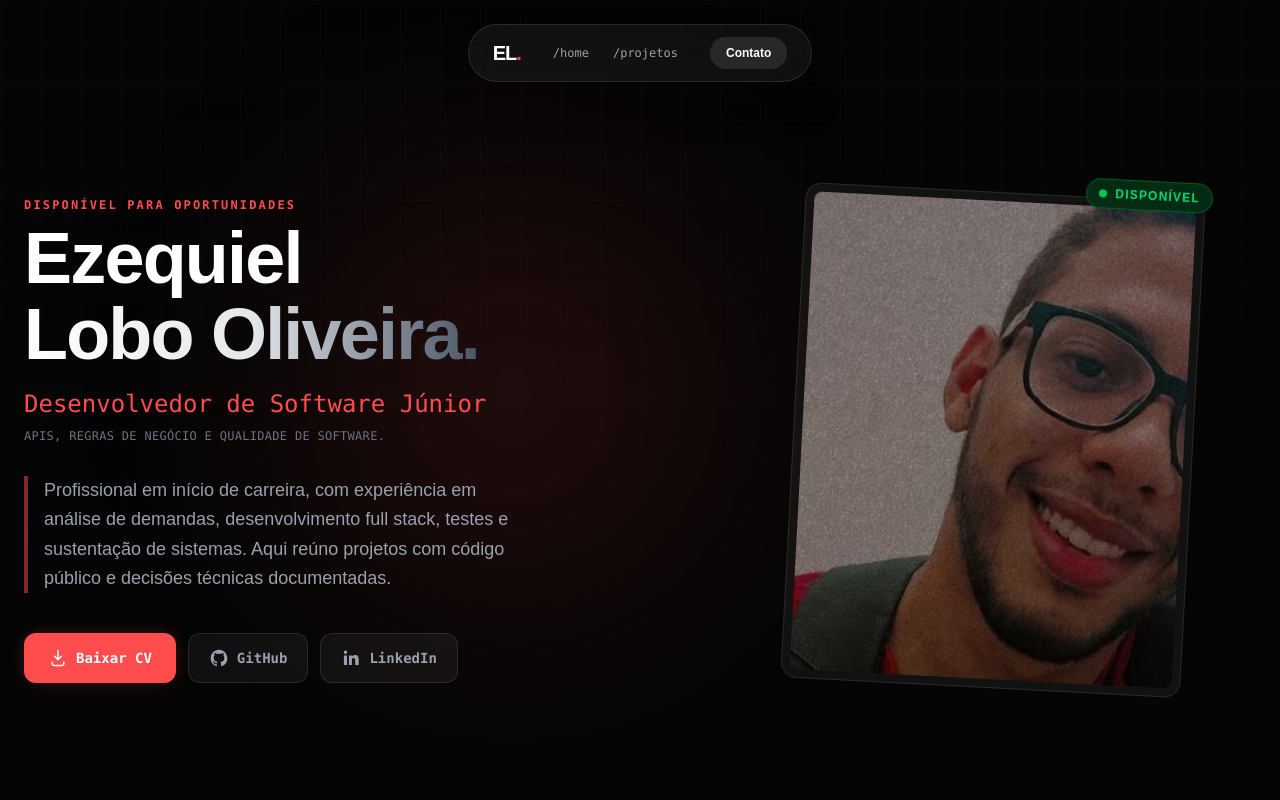
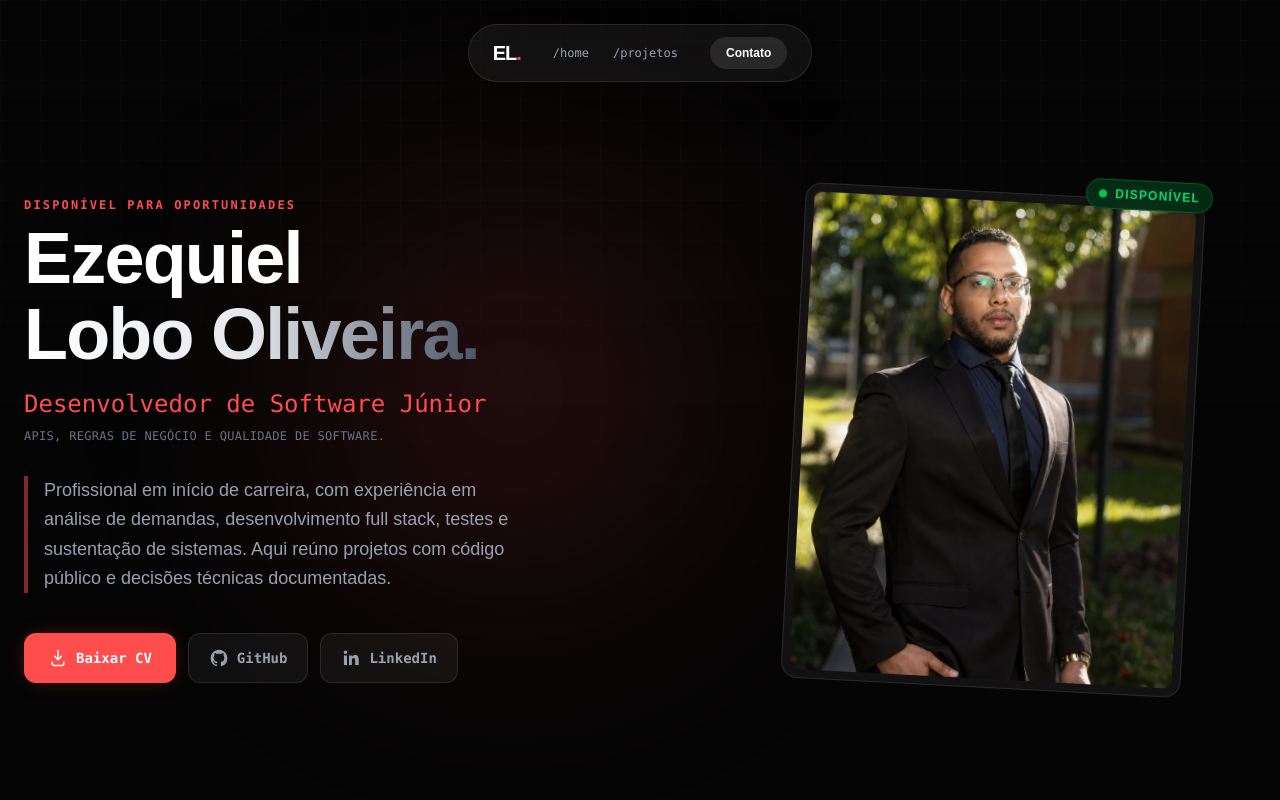
Before and after one commit to EzekLobo/ezequiel-lobo-portfolio, a Next.js app: page / in a window 1280 px wide. Shown: the top 800 px of the page. Built offline with nearby package versions, Linux system fonts and the light colour scheme.

Commit message:
feat: atualiza retrato profissional do portfolio

```diff
--- a/app/page.tsx
+++ b/app/page.tsx
@@ -12,7 +12,7 @@ export default function Home() {
     name: profile.name,
     jobTitle: "Analista de Sistemas",
     url: siteUrl,
-    image: `${siteUrl}/profile/ezequiel.jpg`,
+    image: `${siteUrl}/profile/ezequiel-profile.png`,
     email: `mailto:${profile.email}`,
     telephone: profile.phone,
     address: { "@type": "PostalAddress", addressLocality: "Ilhéus", addressRegion: "BA", addressCountry: "BR" },
--- a/components/Hero.tsx
+++ b/components/Hero.tsx
@@ -31,7 +31,7 @@ export default function Hero() {
         <div className="order-1 mt-8 flex flex-col items-center lg:order-2 lg:mt-0">
           <div className="group relative mx-auto w-56 rotate-3 rounded-2xl border border-white/10 bg-white/5 p-2 shadow-2xl transition-transform duration-500 hover:rotate-0 md:w-80 xl:w-[25rem]">
             <div className="absolute -top-5 -right-2 z-20 inline-flex items-center gap-2 rounded-full border border-green-500/30 bg-green-950/90 px-3 py-1.5 text-[10px] font-bold tracking-widest text-green-400 uppercase shadow-lg backdrop-blur-md md:text-xs"><span className="relative flex h-2 w-2"><span className="absolute inline-flex h-full w-full animate-ping rounded-full bg-green-400 opacity-75" /><span className="relative inline-flex h-2 w-2 rounded-full bg-green-500" /></span>Disponível</div>
-            <div className="relative aspect-[4/5] overflow-hidden rounded-lg bg-brand-card"><Image src="/profile/ezequiel.jpg" alt={profile.name} fill priority sizes="(max-width: 768px) 224px, (max-width: 1280px) 320px, 400px" className="object-cover grayscale-[20%] transition-all duration-700 group-hover:scale-105 group-hover:grayscale-0" /></div>
+            <div className="relative aspect-[4/5] overflow-hidden rounded-lg bg-brand-card"><Image src="/profile/ezequiel-profile.png" alt={profile.name} fill priority sizes="(max-width: 768px) 224px, (max-width: 1280px) 320px, 400px" className="object-cover object-[center_20%] grayscale-[20%] transition-all duration-700 group-hover:scale-105 group-hover:grayscale-0" /></div>
           </div>
         </div>
       </div>
```
Also changed, not shown: public/profile/ezequiel-profile.png (added).
